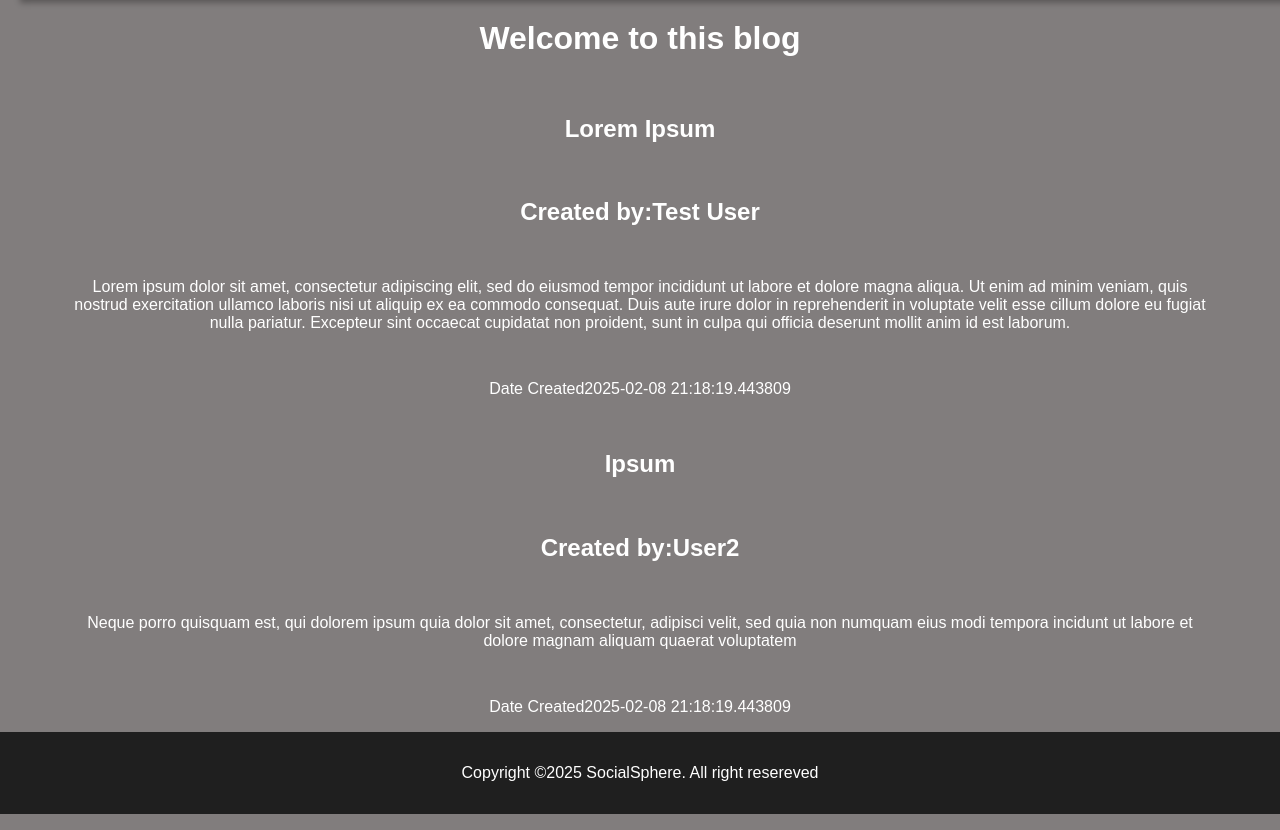
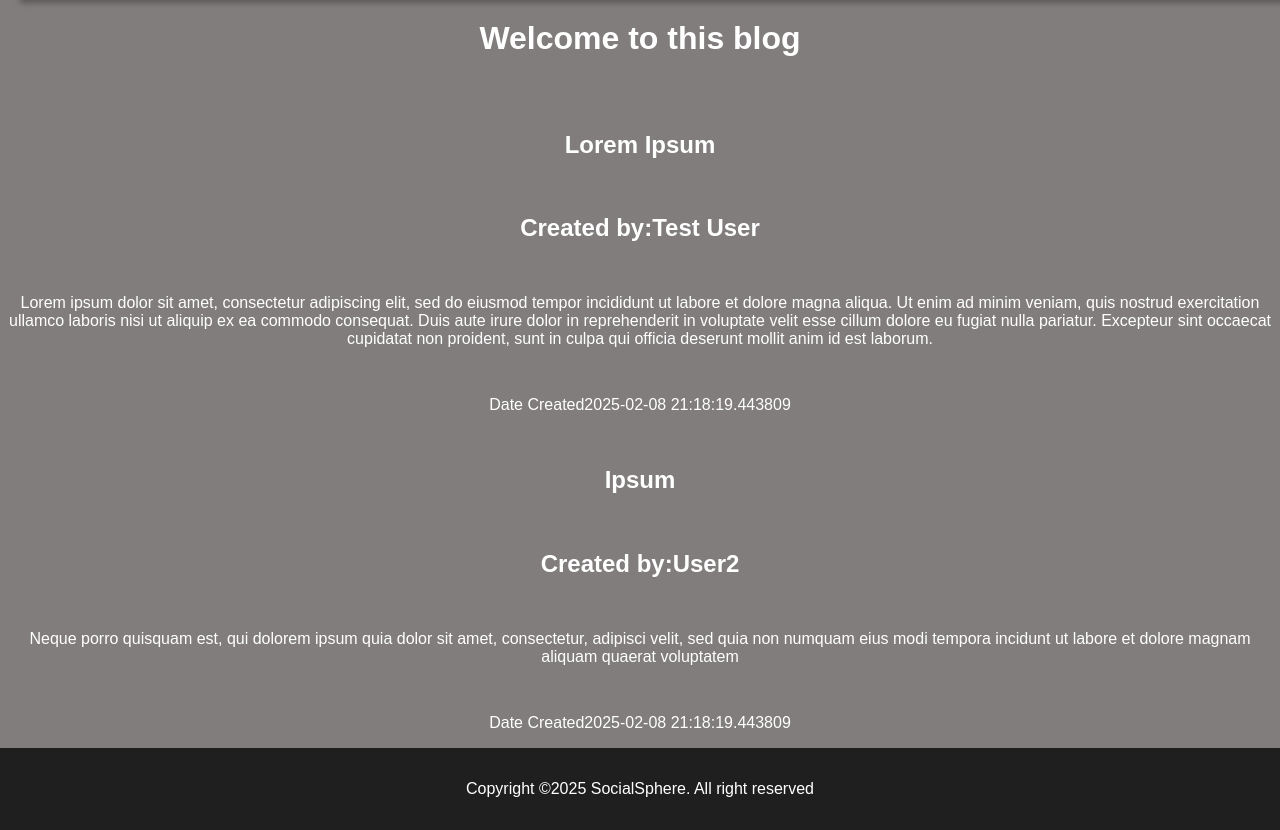
Before and after one commit to busade/shire, a Flask app: page / in a window 1280 px wide. Shown: the part 147-977 px from the top of the page. Run offline with Flask 3, Linux system fonts and the light colour scheme.

Commit message:
Edit the Css

```diff
--- a/static/css/styles.css
+++ b/static/css/styles.css
@@ -55,20 +55,19 @@
   border-radius: 0.25rem;
   font-size: 0.95rem;
   font-weight: 400;
-    /* line-height: 1.5; */
   padding: 0.375rem 0.75rem;
   text-align: center;
-    transition: color 0.15s ease-in-out, background-color 0.15s ease-in-out, border-color 0.15s ease-in-out, box-shadow 0.15s ease-in-out;
   vertical-align: middle;
-
-
+  }
+.feed{
+  border: 1px;
 }
 .feed-section {
   display: flex;
   flex-direction: column;
   /* margin: 2% 20% 0 30%; */
   text-align: center;
-    padding: 0 5% 0 5%;
+  /* padding: 0 5% 0 5%; */
   gap: 1rem;
   transform: translateZ(0)
 }
@@ -76,13 +75,13 @@
   max-width: 300px;
   margin:auto;
   padding: 20px;
+  }
 
-
-  }
 label{
   display:block;
   margin-bottom: 5px;
   }
+
 input[type="text"],input[type=password],input[type="email"]{
   display:block;
   width:100%;
@@ -99,17 +98,14 @@
 textarea{
   width: 100%;
   height: 100px;
-    padding: 1 rem;
+  padding: 1rem;
   border: 1px solid #333;
-    color: #ffffff;
+  /* color: #ffffff; */
   border-radius:8px;
   resize: none;
 
 }
-hr {
-  border-top: 1px solid #ddd; /* Subtle horizontal line */
-  margin: 20px 0; /* Add margin above and below the line */
-}
+
 /* footer */
 .footer{
   background-color: #1f1f1f;
--- a/templates/base.html
+++ b/templates/base.html
@@ -23,7 +23,6 @@
                     <li><a href="{{url_for ('login')}}">Login</a></li>
                     {% endif %}
                 </ul>
-
             </nav>
         </header>
         <main class="main-content">
@@ -31,9 +30,8 @@
             {% endblock %}
         </main>
     </div>
-
 </body>
 <footer class="footer">
-    <p> Copyright &copy;{{current_year}} SocialSphere. All right resereved</p>
+    <p> Copyright &copy;{{current_year}} SocialSphere. All right reserved</p>
 </footer>
 </html>
--- a/templates/index.html
+++ b/templates/index.html
@@ -5,6 +5,7 @@
             <h1>Welcome to this blog</h3>
 
         </header>
+        <div class="feed"></div>
         {% for  blog in blogs %}
             <h2>{{ blog.title }}</h2>
             <h2>Created by:{{ blog.author }}</h3>
```
Also changed, not shown: README.md, instance/blog.db. Lines whose indentation alone changed are shown as unchanged.
